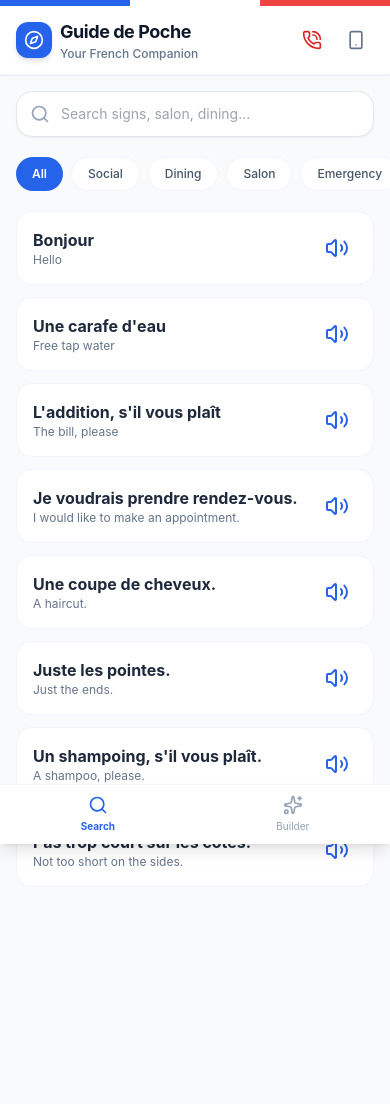
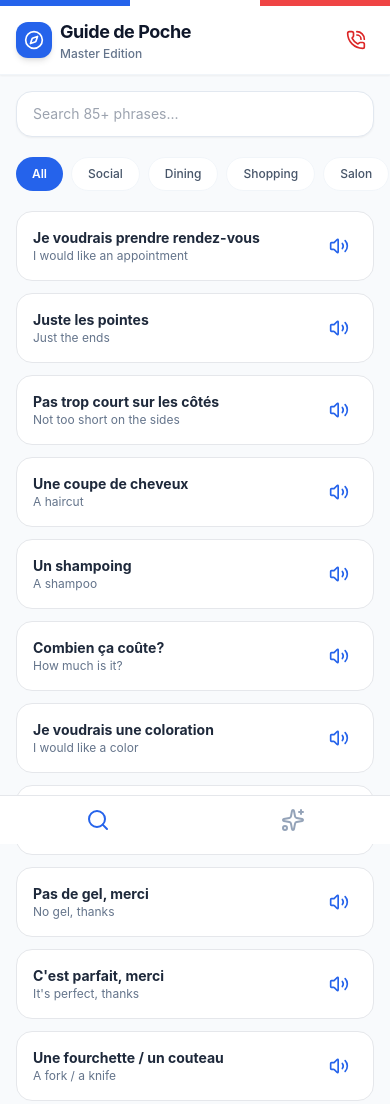
Before and after one commit to danielbobi/guide-de-poche, a plain HTML site: page index.html in a window 390 px wide. Shown: the top 1104 px of the page. Before the commit the page ends 983 px from the top, so only its background shows below. Drawn offline with nearby package versions, Linux system fonts and the light colour scheme.

Commit message:
Update index.html

```diff
--- a/index.html
+++ b/index.html
@@ -3,7 +3,7 @@
 <head>
   <meta charset="UTF-8">
   <meta name="viewport" content="width=device-width, initial-scale=1.0, maximum-scale=1.0, user-scalable=no">
-  <title>Guide de Poche - French Travel Companion</title>
+  <title>Guide de Poche - Master Edition</title>
   <script src="https://cdn.tailwindcss.com"></script>
   <script src="https://unpkg.com/lucide@latest"></script>
   <style>
@@ -34,151 +34,117 @@
         </div>
         <div>
           <h1 class="text-lg font-bold tracking-tight text-slate-900">Guide de Poche</h1>
-          <p class="text-xs text-slate-500 font-medium">Your French Companion</p>
+          <p class="text-xs text-slate-500 font-medium">Master Edition</p>
         </div>
       </div>
-      <div class="flex items-center gap-1">
-        <button onclick="toggleEmergencyModal(true)" class="p-2 text-red-600 hover:bg-red-50 rounded-lg transition-colors mr-1">
+      <button onclick="toggleEmergencyModal(true)" class="p-2 text-red-600 hover:bg-red-50 rounded-lg">
         <i data-lucide="phone-call" class="w-5 h-5"></i>
       </button>
-        <button onclick="toggleInfoModal(true)" class="p-2 text-slate-500 hover:bg-slate-100 rounded-lg">
-          <i data-lucide="smartphone" class="w-5 h-5"></i>
-        </button>
-      </div>
     </div>
   </header>
 
   <main class="max-w-md w-full mx-auto p-4 flex-1 flex flex-col gap-4">
-    <!-- SEARCH TAB -->
     <div id="tab-search" class="tab-content flex flex-col gap-4">
-      <div class="relative">
-        <span class="absolute inset-y-0 left-0 flex items-center pl-3.5 text-slate-400">
-          <i data-lucide="search" class="w-5 h-5"></i>
-        </span>
-        <input type="text" id="search-input" oninput="handleSearch()" placeholder="Search signs, salon, dining..." class="w-full pl-11 pr-10 py-3 bg-white border border-slate-200 rounded-2xl shadow-sm text-sm focus:outline-none focus:ring-2 focus:ring-blue-500 transition-all" />
-      </div>
-
+      <input type="text" id="search-input" oninput="handleSearch()" placeholder="Search 85+ phrases..." class="w-full pl-4 pr-4 py-3 bg-white border border-slate-200 rounded-2xl shadow-sm text-sm" />
       <div class="flex gap-2 overflow-x-auto no-scrollbar py-1 -mx-4 px-4">
         <button onclick="filterCategory('all')" id="cat-all" class="cat-pill px-4 py-2 bg-blue-600 text-white rounded-full text-xs font-semibold whitespace-nowrap">All</button>
         <button onclick="filterCategory('social')" id="cat-social" class="cat-pill px-4 py-2 bg-white text-slate-600 border border-slate-100 rounded-full text-xs font-medium whitespace-nowrap">Social</button>
         <button onclick="filterCategory('dining')" id="cat-dining" class="cat-pill px-4 py-2 bg-white text-slate-600 border border-slate-100 rounded-full text-xs font-medium whitespace-nowrap">Dining</button>
+        <button onclick="filterCategory('shopping')" id="cat-shopping" class="cat-pill px-4 py-2 bg-white text-slate-600 border border-slate-100 rounded-full text-xs font-medium whitespace-nowrap">Shopping</button>
         <button onclick="filterCategory('salon')" id="cat-salon" class="cat-pill px-4 py-2 bg-white text-slate-600 border border-slate-100 rounded-full text-xs font-medium whitespace-nowrap">Salon</button>
+        <button onclick="filterCategory('driving')" id="cat-driving" class="cat-pill px-4 py-2 bg-white text-slate-600 border border-slate-100 rounded-full text-xs font-medium whitespace-nowrap">Driving</button>
+        <button onclick="filterCategory('directions')" id="cat-directions" class="cat-pill px-4 py-2 bg-white text-slate-600 border border-slate-100 rounded-full text-xs font-medium whitespace-nowrap">Directions</button>
+        <button onclick="filterCategory('transit')" id="cat-transit" class="cat-pill px-4 py-2 bg-white text-slate-600 border border-slate-100 rounded-full text-xs font-medium whitespace-nowrap">Transit</button>
         <button onclick="filterCategory('emergency')" id="cat-emergency" class="cat-pill px-4 py-2 bg-white text-slate-600 border border-slate-100 rounded-full text-xs font-medium whitespace-nowrap">Emergency</button>
+        <button onclick="filterCategory('culture')" id="cat-culture" class="cat-pill px-4 py-2 bg-white text-slate-600 border border-slate-100 rounded-full text-xs font-medium whitespace-nowrap">Culture</button>
       </div>
-
       <div id="dictionary-list" class="flex flex-col gap-3"></div>
     </div>
-
-    <!-- BUILDER TAB -->
     <div id="tab-builder" class="tab-content flex flex-col gap-4 hidden fade-in">
        <div class="bg-slate-900 text-white rounded-3xl p-5 shadow-xl">
          <p id="builder-fr" class="text-lg font-bold text-blue-400">Je voudrais...</p>
          <p id="builder-en" class="text-xs text-slate-400">I would like...</p>
-        <div class="flex justify-end gap-2 mt-4 pt-4 border-t border-slate-800">
-          <button onclick="copyBuilderText()" class="p-2 bg-slate-800 rounded-lg"><i data-lucide="copy" class="w-4 h-4"></i></button>
-          <button onclick="speakBuilderText()" class="p-2 bg-blue-600 rounded-lg"><i data-lucide="volume-2" class="w-4 h-4"></i></button>
-        </div>
        </div>
        <div id="builder-starters" class="grid grid-cols-1 gap-2"></div>
        <div id="builder-options-grid" class="grid grid-cols-2 gap-2 mt-4"></div>
     </div>
   </main>
 
-  <!-- EMERGENCY MODAL -->
-  <div id="emergency-modal" class="fixed inset-0 bg-slate-950/60 flex items-end justify-center z-50 p-4 transition-all opacity-0 pointer-events-none">
-    <div class="bg-white rounded-3xl w-full max-w-sm p-6 flex flex-col gap-4 shadow-2xl transform translate-y-full transition-transform duration-300">
-        <h3 class="font-bold text-lg">Emergency Contacts</h3>
-        <a href="tel:112" class="p-3 bg-red-100 rounded-2xl text-red-800 font-bold block">112 - European Emergency</a>
-        <a href="tel:15" class="p-3 bg-red-100 rounded-2xl text-red-800 font-bold block">15 - Medical Emergency (SAMU)</a>
-        <button onclick="toggleEmergencyModal(false)" class="p-3 bg-slate-200 rounded-2xl">Close</button>
+  <nav class="bg-white border-t fixed bottom-0 left-0 right-0 py-3 flex justify-around z-40">
+    <button onclick="switchTab('search')" class="text-blue-600 font-bold"><i data-lucide="search" class="w-6 h-6"></i></button>
+    <button onclick="switchTab('builder')" class="text-slate-400"><i data-lucide="sparkles" class="w-6 h-6"></i></button>
+  </nav>
+
+  <div id="emergency-modal" class="fixed inset-0 bg-slate-900/50 flex items-center justify-center p-4 opacity-0 pointer-events-none transition-all z-50">
+    <div class="bg-white p-6 rounded-3xl w-full max-w-sm">
+      <h3 class="font-bold text-xl mb-4">Emergency Contacts</h3>
+      <div class="flex flex-col gap-3">
+        <a href="tel:112" class="p-4 bg-red-600 text-white rounded-2xl font-bold">112 - European Emergency</a>
+        <a href="tel:15" class="p-4 bg-red-100 text-red-900 rounded-2xl font-bold">15 - Medical (SAMU)</a>
+        <a href="tel:17" class="p-4 bg-red-100 text-red-900 rounded-2xl font-bold">17 - Police</a>
+        <button onclick="toggleEmergencyModal(false)" class="p-4 bg-slate-100 rounded-2xl mt-2">Close</button>
+      </div>
     </div>
   </div>
 
-  <nav class="bg-white border-t border-slate-100 fixed bottom-0 left-0 right-0 py-2.5 shadow-lg z-40">
-    <div class="max-w-md mx-auto flex justify-around">
-      <button onclick="switchTab('search')" id="nav-search" class="nav-btn flex flex-col items-center gap-1 text-blue-600 font-bold">
-        <i data-lucide="search" class="w-5 h-5"></i><span class="text-[10px]">Search</span>
-      </button>
-      <button onclick="switchTab('builder')" id="nav-builder" class="nav-btn flex flex-col items-center gap-1 text-slate-400">
-        <i data-lucide="sparkles" class="w-5 h-5"></i><span class="text-[10px]">Builder</span>
-      </button>
-    </div>
-  </nav>
-
   <script>
     const items = [
-      { id: 1, category: 'social', fr: "Bonjour", en: "Hello", ctx: "Essential greeting." },
-      { id: 2, category: 'dining', fr: "Une carafe d'eau", en: "Free tap water", ctx: "Request free water." },
-      { id: 3, category: 'dining', fr: "L'addition, s'il vous plaît", en: "The bill, please", ctx: "When ready to pay." },
-      { id: 4, category: 'salon', fr: "Je voudrais prendre rendez-vous.", en: "I would like to make an appointment.", ctx: "Salon booking." },
-      { id: 5, category: 'salon', fr: "Une coupe de cheveux.", en: "A haircut.", ctx: "Requesting a cut." },
-      { id: 6, category: 'salon', fr: "Juste les pointes.", en: "Just the ends.", ctx: "For a trim." },
-      { id: 7, category: 'salon', fr: "Un shampoing, s'il vous plaît.", en: "A shampoo, please.", ctx: "Requesting wash." },
-      { id: 8, category: 'salon', fr: "Pas trop court sur les côtés.", en: "Not too short on the sides.", ctx: "Defining length." }
+      { id: 1, category: 'salon', fr: "Je voudrais prendre rendez-vous", en: "I would like an appointment", ctx: "Salon booking." },
+      { id: 2, category: 'salon', fr: "Juste les pointes", en: "Just the ends", ctx: "For a trim." },
+      { id: 3, category: 'salon', fr: "Pas trop court sur les côtés", en: "Not too short on the sides", ctx: "Haircut guidance." },
+      { id: 4, category: 'salon', fr: "Une coupe de cheveux", en: "A haircut", ctx: "Requesting a cut." },
+      { id: 5, category: 'salon', fr: "Un shampoing", en: "A shampoo", ctx: "Hair wash." },
+      { id: 6, category: 'salon', fr: "Combien ça coûte?", en: "How much is it?", ctx: "Asking price." },
+      { id: 7, category: 'salon', fr: "Je voudrais une coloration", en: "I would like a color", ctx: "Hair dye." },
+      { id: 8, category: 'salon', fr: "Un peu plus court ici", en: "A bit shorter here", ctx: "Specific adjustment." },
+      { id: 9, category: 'salon', fr: "Pas de gel, merci", en: "No gel, thanks", ctx: "Styling preference." },
+      { id: 10, category: 'salon', fr: "C'est parfait, merci", en: "It's perfect, thanks", ctx: "Satisfaction." },
+      { id: 11, category: 'dining', fr: "Une fourchette / un couteau", en: "A fork / a knife", ctx: "Utensils." },
+      { id: 12, category: 'dining', fr: "L'addition, s'il vous plaît", en: "The bill, please", ctx: "Payment request." },
+      { id: 13, category: 'dining', fr: "Une carafe d'eau", en: "A pitcher of tap water", ctx: "Free water request." },
+      { id: 14, category: 'shopping', fr: "Où sont les cabines d'essayage?", en: "Where are the fitting rooms?", ctx: "Locating rooms." },
+      { id: 15, category: 'shopping', fr: "Puis-je l'essayer?", en: "Can I try it on?", ctx: "Trying on clothes." },
+      { id: 16, category: 'shopping', fr: "C'est trop grand / petit", en: "It's too big / small", ctx: "Size feedback." },
+      { id: 17, category: 'shopping', fr: "La taille au-dessus", en: "The size up", ctx: "Requesting larger size." },
+      { id: 18, category: 'shopping', fr: "Je le prends", en: "I'll take it", ctx: "Purchase." },
+      { id: 19, category: 'shopping', fr: "Est-ce en solde?", en: "Is this on sale?", ctx: "Discount check." },
+      { id: 20, category: 'shopping', fr: "Je regarde juste", en: "I'm just looking", ctx: "Browsing." },
+      { id: 21, category: 'emergency', fr: "J'ai la tête qui tourne", en: "I feel dizzy", ctx: "Dizziness." },
+      { id: 22, category: 'emergency', fr: "La pharmacie de garde", en: "On-duty pharmacy", ctx: "Emergency pharmacy." },
+      { id: 23, category: 'emergency', fr: "Un médicament pour la tête", en: "Headache medication", ctx: "Painkillers." },
+      { id: 24, category: 'driving', fr: "Priorité à droite", en: "Priority to the right", ctx: "Right of way rule." },
+      { id: 25, category: 'driving', fr: "Plein à plein", en: "Full to full", ctx: "Rental fuel policy." },
+      { id: 26, category: 'driving', fr: "Gazole", en: "Diesel", ctx: "Fuel type." },
+      { id: 27, category: 'transit', fr: "Composter son billet", en: "Validate ticket", ctx: "Stamp ticket before train." },
+      { id: 28, category: 'transit', fr: "Le bouton d'arrêt", en: "Stop button", ctx: "Bus stop request." },
+      { id: 29, category: 'transit', fr: "Une correspondance", en: "Transfer", ctx: "Switching lines." },
+      { id: 30, category: 'directions', fr: "Tout droit", en: "Straight ahead", ctx: "Direction." },
+      { id: 31, category: 'directions', fr: "La deuxième rue à droite", en: "Second street on the right", ctx: "Navigation." },
+      { id: 32, category: 'culture', fr: "L'Office de Tourisme", en: "Tourist Office", ctx: "Information hub." },
+      { id: 33, category: 'culture', fr: "Un audio-guide", en: "Audio guide", ctx: "Museum tool." },
+      { id: 34, category: 'culture', fr: "Puis-je prendre des photos?", en: "Can I take photos?", ctx: "Permission check." },
+      { id: 35, category: 'social', fr: "Bonjour", en: "Hello", ctx: "Greeting." }
     ];
 
-    const builderData = {
-      starters: {
-        je_voudrais: { fr: "Je voudrais", en: "I would like", opts: [
-          { fr: "un café noisette", en: "a hazelnut espresso" },
-          { fr: "une coupe de cheveux", en: "a haircut" },
-          { fr: "un shampoing", en: "a shampoo" }
-        ]}
-      }
-    };
-
     let activeCat = 'all';
-
-    window.onload = () => { lucide.createIcons(); renderDict(); renderBuilder(); };
-
     function renderDict() {
       const q = document.getElementById('search-input').value.toLowerCase();
       const list = document.getElementById('dictionary-list');
       list.innerHTML = '';
       items.filter(i => (activeCat === 'all' || i.category === activeCat) && (i.fr.toLowerCase().includes(q) || i.en.toLowerCase().includes(q))).forEach(i => {
         const d = document.createElement('div');
-        d.className = "bg-white p-4 rounded-2xl border border-slate-100 flex justify-between items-center";
-        d.innerHTML = `<div><p class="font-bold">${i.fr}</p><p class="text-xs text-slate-500">${i.en}</p></div><button onclick="speak('${i.fr.replace(/'/g, "\\'")}')" class="p-2 text-blue-600"><i data-lucide="volume-2"></i></button>`;
+        d.className = "bg-white p-4 rounded-2xl border flex justify-between items-center";
+        d.innerHTML = `<div><p class="font-bold text-sm">${i.fr}</p><p class="text-xs text-slate-500">${i.en}</p></div><button onclick="speak('${i.fr.replace(/'/g, "\\'")}')" class="p-2 text-blue-600"><i data-lucide="volume-2" class="w-5 h-5"></i></button>`;
         list.appendChild(d);
       });
       lucide.createIcons();
     }
-
-    function renderBuilder() {
-      const grid = document.getElementById('builder-starters');
-      grid.innerHTML = '';
-      Object.keys(builderData.starters).forEach(k => {
-        const b = document.createElement('button');
-        b.className = "bg-white p-3 rounded-xl border text-left text-sm font-semibold";
-        b.innerHTML = `${builderData.starters[k].fr} <span class="text-xs text-slate-400">(${builderData.starters[k].en})</span>`;
-        b.onclick = () => {
-          const opts = document.getElementById('builder-options-grid');
-          opts.innerHTML = '';
-          builderData.starters[k].opts.forEach(o => {
-            const btn = document.createElement('button');
-            btn.className = "bg-white p-2 rounded border text-xs text-left";
-            btn.innerText = o.fr;
-            btn.onclick = () => {
-              document.getElementById('builder-fr').innerText = builderData.starters[k].fr + " " + o.fr;
-              document.getElementById('builder-en').innerText = builderData.starters[k].en + " " + o.en;
-            };
-            opts.appendChild(btn);
-          });
-        };
-        grid.appendChild(b);
-      });
-    }
-
     function speak(t) { const u = new SpeechSynthesisUtterance(t); u.lang = 'fr-FR'; speechSynthesis.speak(u); }
-    function speakBuilderText() { speak(document.getElementById('builder-fr').innerText); }
-    function copyBuilderText() { alert('Copied!'); }
-    function filterCategory(c) { activeCat = c; renderDict(); }
+    function filterCategory(c) { activeCat = c; document.querySelectorAll('.cat-pill').forEach(p => p.classList.replace('bg-blue-600', 'bg-white')); document.getElementById('cat-' + c).classList.replace('bg-white', 'bg-blue-600'); renderDict(); }
     function handleSearch() { renderDict(); }
-    function switchTab(t) {
-        document.querySelectorAll('.tab-content').forEach(el => el.classList.add('hidden'));
-        document.getElementById('tab-' + t).classList.remove('hidden');
-    }
     function toggleEmergencyModal(show) { document.getElementById('emergency-modal').style.opacity = show ? "1" : "0"; document.getElementById('emergency-modal').style.pointerEvents = show ? "all" : "none"; }
+    function switchTab(t) { document.querySelectorAll('.tab-content').forEach(el => el.classList.add('hidden')); document.getElementById('tab-' + t).classList.remove('hidden'); }
+    window.onload = () => { renderDict(); lucide.createIcons(); };
   </script>
 </body>
 </html>
```
Lines whose indentation alone changed are shown as unchanged.
